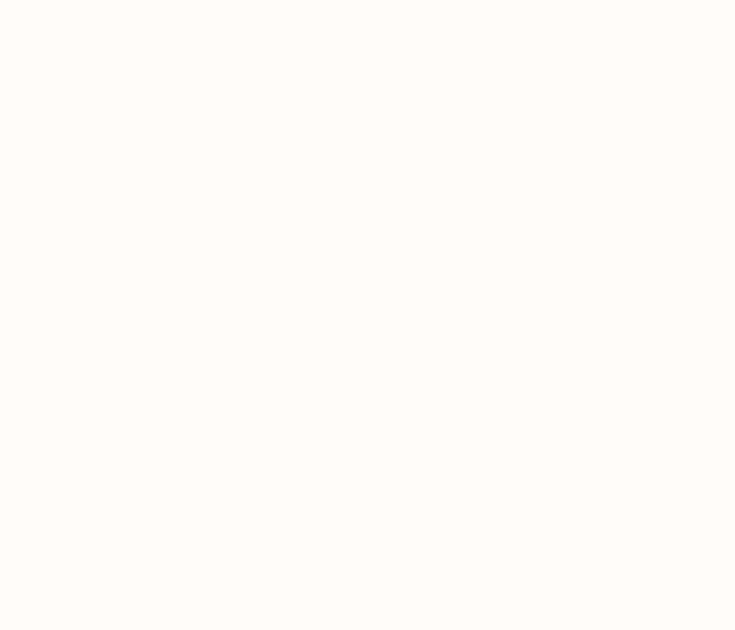
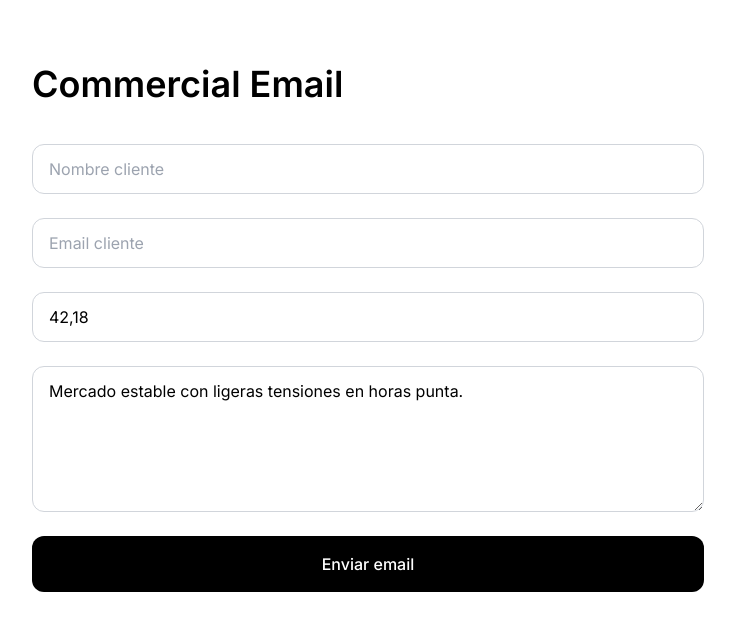
Before and after one commit to albatrosh-jpeg/arcoplaza-web, a React (Vite) app: page /commercial-email in a window 1280 px wide. Before the commit this address had no page. Shown: the top 630 px of the page, without its empty margins (272-1007 px from the left). Built offline with nearby package versions, Linux system fonts and the light colour scheme.

Commit message:
commercial email system

```diff
--- a/api/contact.js
+++ b/api/contact.js
@@ -241,7 +241,7 @@ await resend.emails.send({
     ">
 
       <strong>Arcoplaza Asesores</strong><br/>
-        Supervisión energética independiente<br/>
+      Asesores energéticos independientes<br/>
       www.arcoplazaasesores.com
 
     </div>
@@ -258,6 +258,7 @@ return res.status(200).json({
   analysis: analysisData
 
 })
+
     } catch (error) {
 
       console.error('EMAIL ERROR:', error)
--- /dev/null
+++ b/src/emails/firstVisitEmail.js
@@ -0,0 +1,99 @@
+export const firstVisitEmail = ({
+  clientName,
+  omiePrice,
+  omieComment
+}) => {
+
+  return `
+
+  <div
+    style="
+      font-family: Arial, sans-serif;
+      max-width: 640px;
+      margin: auto;
+      padding: 40px;
+      color: #111;
+      line-height: 1.6;
+    "
+  >
+
+    <h1
+      style="
+        font-size: 28px;
+        margin-bottom: 24px;
+      "
+    >
+      Gracias por recibirnos
+    </h1>
+
+    <p>
+      Hola ${clientName},
+    </p>
+
+    <p>
+      Desde Arcoplaza Asesores ayudamos a empresas
+      y negocios a detectar sobrecostes,
+      optimizar contratos eléctricos y mejorar
+      las condiciones de suministro energético.
+    </p>
+
+    <p>
+      Nuestro equipo realiza revisiones técnicas
+      independientes orientadas a:
+    </p>
+
+    <ul>
+      <li>Optimización de potencia</li>
+      <li>Revisión tarifaria</li>
+      <li>Detección de penalizaciones</li>
+      <li>Estudio de mercado energético</li>
+    </ul>
+
+    <div style="margin: 40px 0;">
+
+      <a
+        href="https://www.arcoplazaasesores.com/contacto"
+        style="
+          background: #111111;
+          color: #ffffff;
+          padding: 14px 28px;
+          border-radius: 10px;
+          text-decoration: none;
+          font-weight: 600;
+          display: inline-block;
+        "
+      >
+        Solicitar revisión energética
+      </a>
+
+    </div>
+
+    <div
+      style="
+        margin-top: 48px;
+        padding: 24px;
+        border: 1px solid #e5e5e5;
+        border-radius: 12px;
+        background: #fafafa;
+      "
+    >
+
+      <h3 style="margin-top: 0;">
+        Actualización mercado eléctrico
+      </h3>
+
+      <p>
+        <strong>Precio OMIE:</strong>
+        ${omiePrice} €/MWh
+      </p>
+
+      <p>
+        ${omieComment}
+      </p>
+
+    </div>
+
+  </div>
+
+  `
+}
--- a/src/main.jsx
+++ b/src/main.jsx
@@ -1,5 +1,6 @@
 import React from 'react'
 import ReactDOM from 'react-dom/client'
+import CommercialEmail from './pages/CommercialEmail'
 
 import {
   BrowserRouter,
@@ -29,6 +30,11 @@ ReactDOM.createRoot(document.getElementById('root')).render(
         />
 
         <Route
+          path="/commercial-email"
+          element={<CommercialEmail />}
+        />
+
+        <Route
           path="/aviso-legal"
           element={<AvisoLegal />}
         />
--- /dev/null
+++ b/src/pages/CommercialEmail.jsx
@@ -0,0 +1,214 @@
+import { useState } from 'react'
+
+export default function CommercialEmail() {
+
+  const [clientName, setClientName] =
+    useState('')
+
+  const [clientEmail, setClientEmail] =
+    useState('')
+
+  const [omiePrice, setOmiePrice] =
+    useState('42,18')
+
+  const [omieComment, setOmieComment] =
+    useState(
+      'Mercado estable con ligeras tensiones en horas punta.'
+    )
+
+  const [loading, setLoading] =
+    useState(false)
+
+  const [success, setSuccess] =
+    useState(false)
+
+  async function handleSubmit(e) {
+
+    e.preventDefault()
+
+    setLoading(true)
+
+    setSuccess(false)
+
+    try {
+
+      const response = await fetch(
+        '/api/sendCommercialEmail',
+        {
+          method: 'POST',
+
+          headers: {
+            'Content-Type':
+              'application/json'
+          },
+
+          body: JSON.stringify({
+
+            clientName,
+
+            clientEmail,
+
+            omiePrice,
+
+            omieComment
+
+          })
+        }
+      )
+
+      if (response.ok) {
+
+        setSuccess(true)
+
+      }
+
+    } catch (error) {
+
+      console.error(error)
+
+    }
+
+    setLoading(false)
+
+  }
+
+  return (
+
+    <div className="
+      min-h-screen
+      bg-white
+      px-6
+      py-16
+    ">
+
+      <div className="
+        max-w-2xl
+        mx-auto
+      ">
+
+        <h1 className="
+          text-4xl
+          font-semibold
+          mb-10
+        ">
+          Commercial Email
+        </h1>
+
+        <form
+          onSubmit={handleSubmit}
+          className="
+            flex
+            flex-col
+            gap-6
+          "
+        >
+
+          <input
+            type="text"
+            placeholder="Nombre cliente"
+            value={clientName}
+            onChange={(e) =>
+              setClientName(e.target.value)
+            }
+            className="
+              border
+              border-gray-300
+              rounded-xl
+              px-4
+              py-3
+            "
+          />
+
+          <input
+            type="email"
+            placeholder="Email cliente"
+            value={clientEmail}
+            onChange={(e) =>
+              setClientEmail(e.target.value)
+            }
+            className="
+              border
+              border-gray-300
+              rounded-xl
+              px-4
+              py-3
+            "
+          />
+
+          <input
+            type="text"
+            placeholder="Precio OMIE"
+            value={omiePrice}
+            onChange={(e) =>
+              setOmiePrice(e.target.value)
+            }
+            className="
+              border
+              border-gray-300
+              rounded-xl
+              px-4
+              py-3
+            "
+          />
+
+          <textarea
+            rows="5"
+            placeholder="Comentario mercado"
+            value={omieComment}
+            onChange={(e) =>
+              setOmieComment(e.target.value)
+            }
+            className="
+              border
+              border-gray-300
+              rounded-xl
+              px-4
+              py-3
+            "
+          />
+
+          <button
+            type="submit"
+            disabled={loading}
+            className="
+              bg-black
+              text-white
+              rounded-xl
+              px-6
+              py-4
+              font-medium
+            "
+          >
+
+            {
+              loading
+                ? 'Enviando...'
+                : 'Enviar email'
+            }
+
+          </button>
+
+          {
+            success && (
+
+              <div className="
+                text-green-600
+                font-medium
+              ">
+
+                Email enviado correctamente.
+
+              </div>
+
+            )
+          }
+
+        </form>
+
+      </div>
+
+    </div>
+
+  )
+
+}
```
Also changed, not shown: api/sendCommercialEmail.js (added, +60 -0 lines), 2 other files (tests, documents, lock files or other folders). Lines whose indentation alone changed are shown as unchanged.
